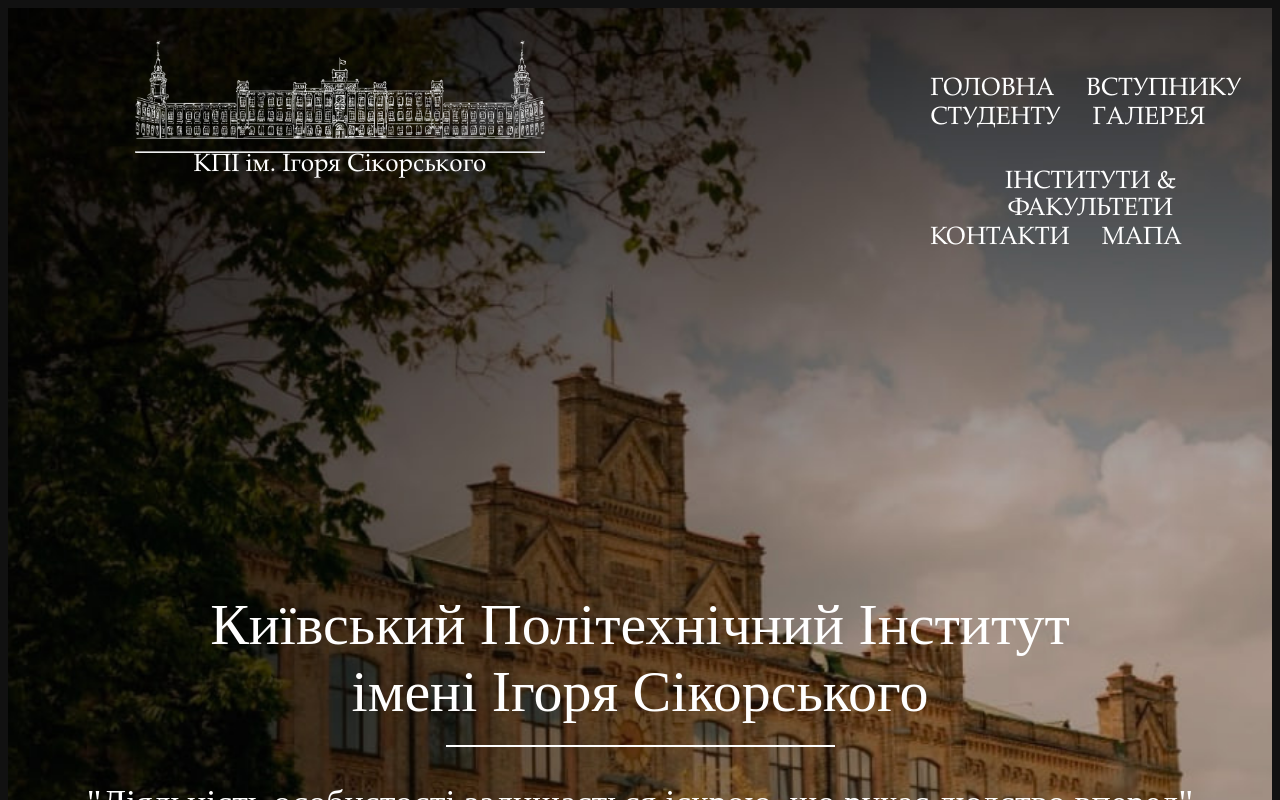
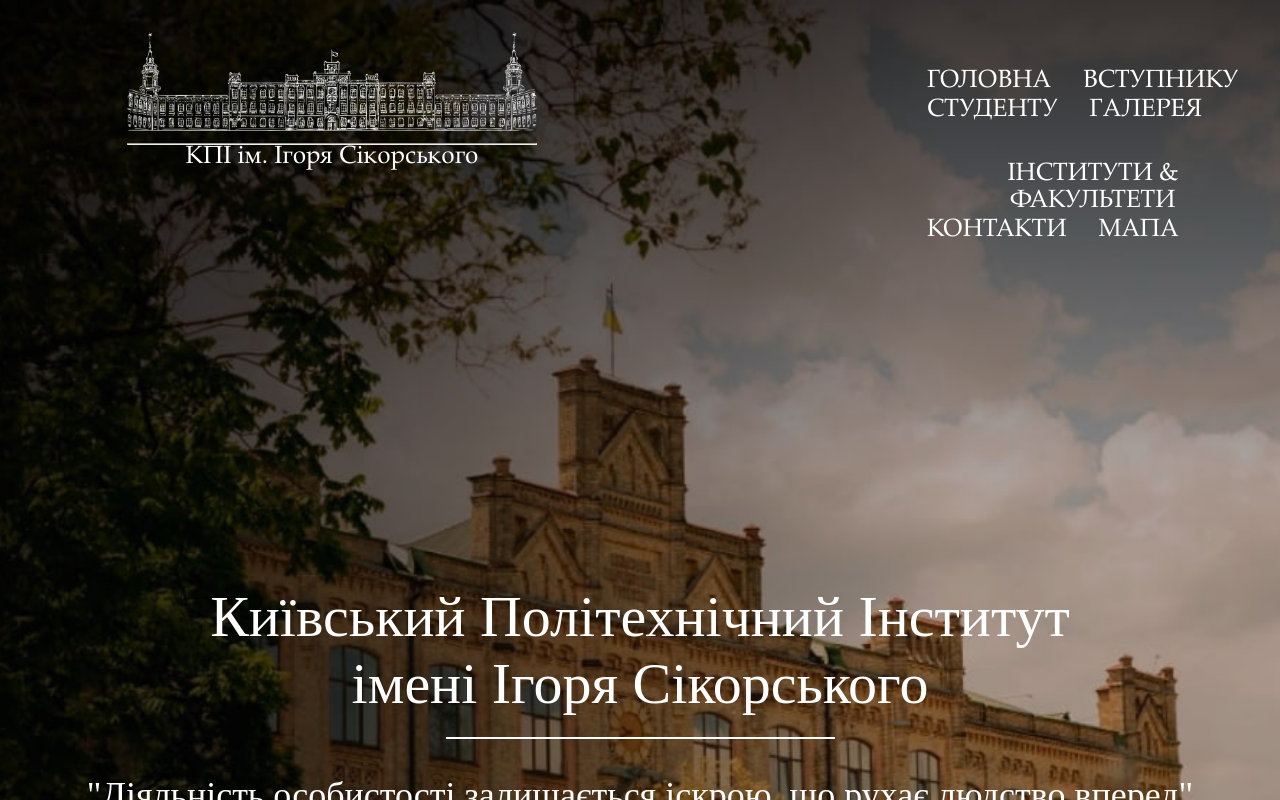
Before and after one commit to Brain-Breakers-ATB/KPIHub, an Angular app in the folder frontend/: page / in a window 1280 px wide. Shown: the top 800 px of the page. Built offline with nearby package versions, Linux system fonts and the light colour scheme.

Commit message:
change margins

```diff
--- a/frontend/src/styles.sass
+++ b/frontend/src/styles.sass
@@ -1 +1,2 @@
-/* You can add global styles to this file, and also import other style files */
+body
+  margin: 0
```
Also changed, not shown: frontend/src/app/app.component.html (line endings or trailing spaces), frontend/src/app/pages/main-page/main-page.component.html (line endings or trailing spaces).
